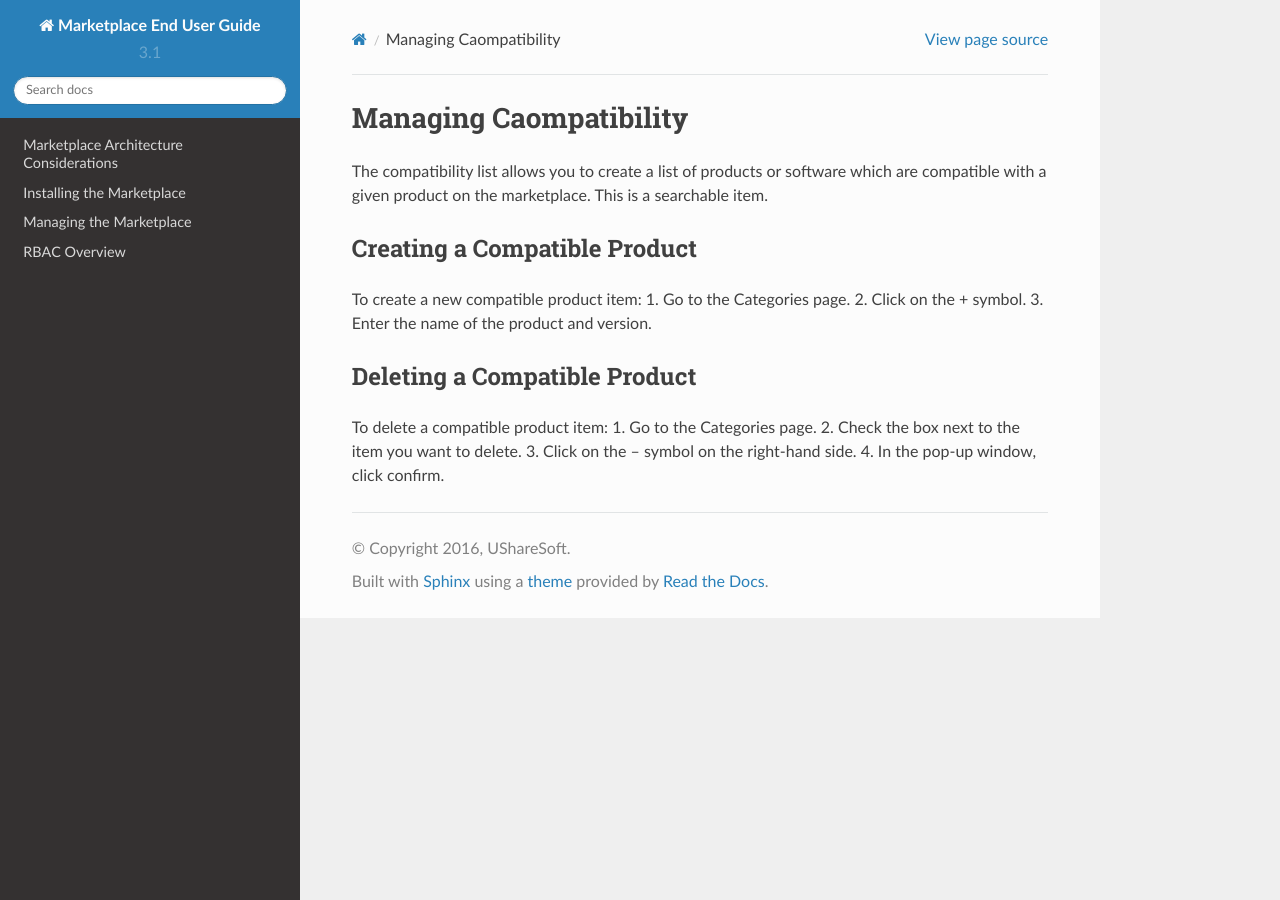
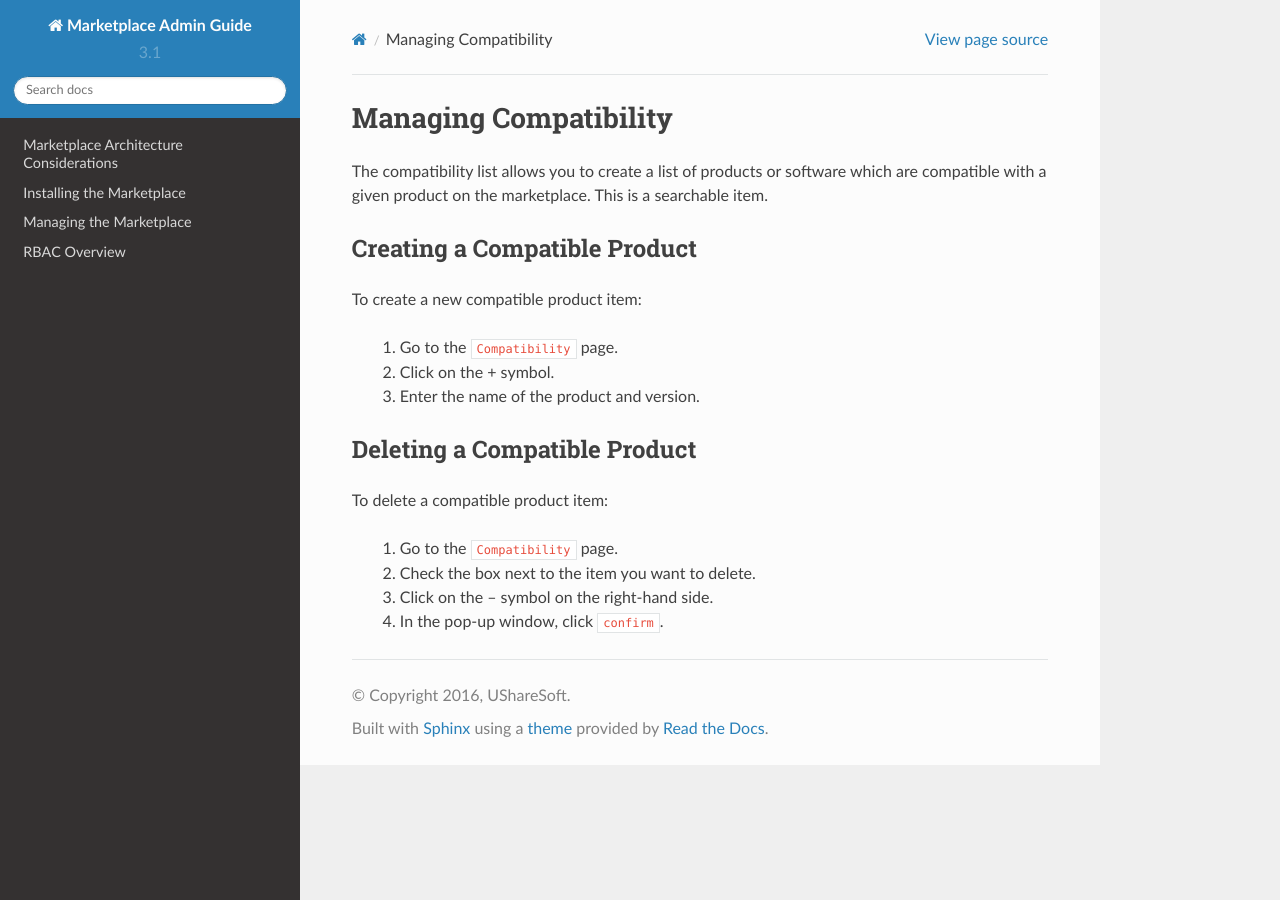
Before and after one commit to usharesoft/marketplace-docs, a Sphinx documentation site: the page built from admin/en/source/pages/manage/manage-compability.rst, in a window 1280 px wide. Built offline with Sphinx 7.4.7 and the Read the Docs theme 2.0.0, drawn with Linux system fonts in a browser that asks for light colours; pages that are not in the unit, such as notebooks, are missing from menus.

Commit message:
MARKETPLACE-4208 fixed compatibility page

```diff
--- a/admin/en/source/conf.py
+++ b/admin/en/source/conf.py
@@ -53,7 +53,7 @@ source_suffix = '.rst'
 master_doc = 'index'
 
 # General information about the project.
-project = u'Marketplace End User Guide'
+project = u'Marketplace Admin Guide'
 copyright = u'2016, UShareSoft'
 author = u'UShareSoft'
 
@@ -209,7 +209,7 @@ html_static_path = ['_static']
 #html_search_scorer = 'scorer.js'
 
 # Output file base name for HTML help builder.
-htmlhelp_basename = 'UForgeMarketplaceEndUserGuidedoc'
+htmlhelp_basename = 'UForgeMarketplaceAdminGuide'
 
 # -- Options for LaTeX output ---------------------------------------------
 
@@ -231,7 +231,7 @@ latex_elements = {
 # (source start file, target name, title,
 #  author, documentclass [howto, manual, or own class]).
 latex_documents = [
-    (master_doc, 'UForgeMarketplaceEndUserGuide.tex', u'UForge Marketplace End User Documentation',
+    (master_doc, 'UForgeMarketplaceAdminGuide.tex', u'UForge Marketplace Admin Guide',
      u'UShareSoft', 'manual'),
 ]
 
@@ -261,7 +261,7 @@ latex_documents = [
 # One entry per manual page. List of tuples
 # (source start file, name, description, authors, manual section).
 man_pages = [
-    (master_doc, 'marketplaceenduserguide', u'UForge Marketplace End User Documentation',
+    (master_doc, 'marketplaceadminguide', u'UForge Marketplace Admin Guide',
      [author], 1)
 ]
 
@@ -275,8 +275,8 @@ man_pages = [
 # (source start file, target name, title, author,
 #  dir menu entry, description, category)
 texinfo_documents = [
-    (master_doc, 'UForgeMarketplaceEndUserDoc', u'UForge Marketplace End User Documentation',
-     author, 'UForgeMarketplaceEndUserDoc', 'This documentation is to help understand and use UForge Marketplace.',
+    (master_doc, 'UForgeMarketplaceAdminGuide', u'UForge Marketplace Admin Guide',
+     author, 'UForgeMarketplaceAdminGuide', 'This documentation is to help administer UForge Marketplace.',
      'Miscellaneous'),
 ]
 
--- a/admin/en/source/pages/manage/manage-compability.rst
+++ b/admin/en/source/pages/manage/manage-compability.rst
@@ -2,7 +2,7 @@
 
 .. _manage-compatibility:
 
-Managing Caompatibility
+Managing Compatibility
 -----------------------
 
 The compatibility list allows you to create a list of products or software which are compatible with a given product on the marketplace. This is a searchable item.
@@ -11,15 +11,17 @@ Creating a Compatible Product
 ~~~~~~~~~~~~~~~~~~~~~~~~~~~~~
 
 To create a new compatible product item:
-1. Go to the Categories page.
-2. Click on the + symbol.
-3. Enter the name of the product and version.
+
+	1. Go to the ``Compatibility`` page.
+	2. Click on the + symbol.
+	3. Enter the name of the product and version.
 
 Deleting a Compatible Product
 ~~~~~~~~~~~~~~~~~~~~~~~~~~~~~
 
 To delete a compatible product item:
-1. Go to the Categories page.
-2. Check the box next to the item you want to delete.
-3. Click on the – symbol on the right-hand side.
-4. In the pop-up window, click confirm.
+
+	1. Go to the ``Compatibility`` page.
+	2. Check the box next to the item you want to delete.
+	3. Click on the – symbol on the right-hand side.
+	4. In the pop-up window, click ``confirm``.
```
